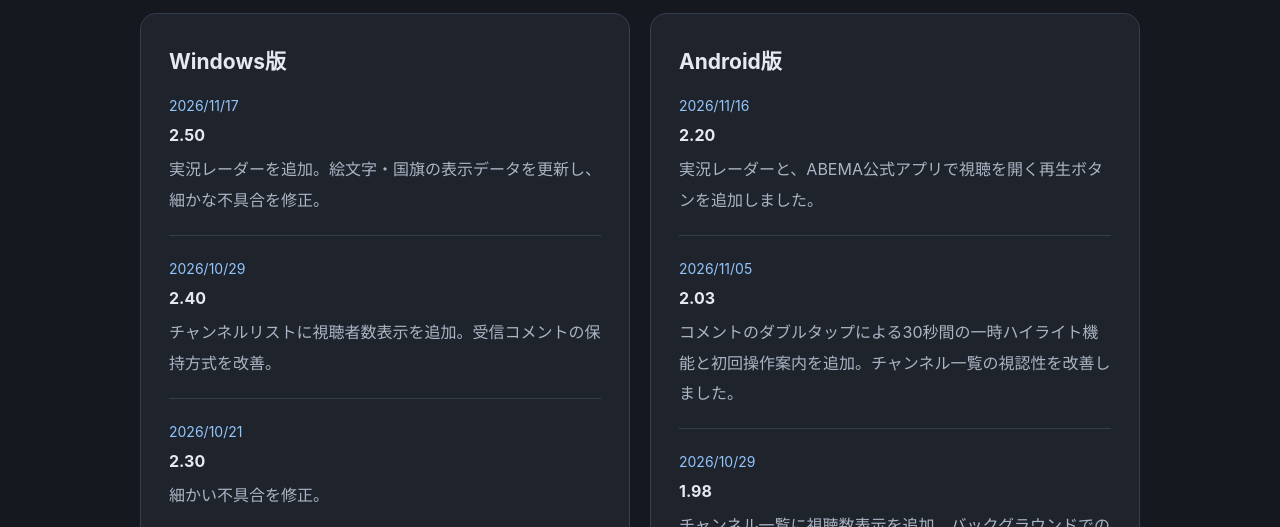
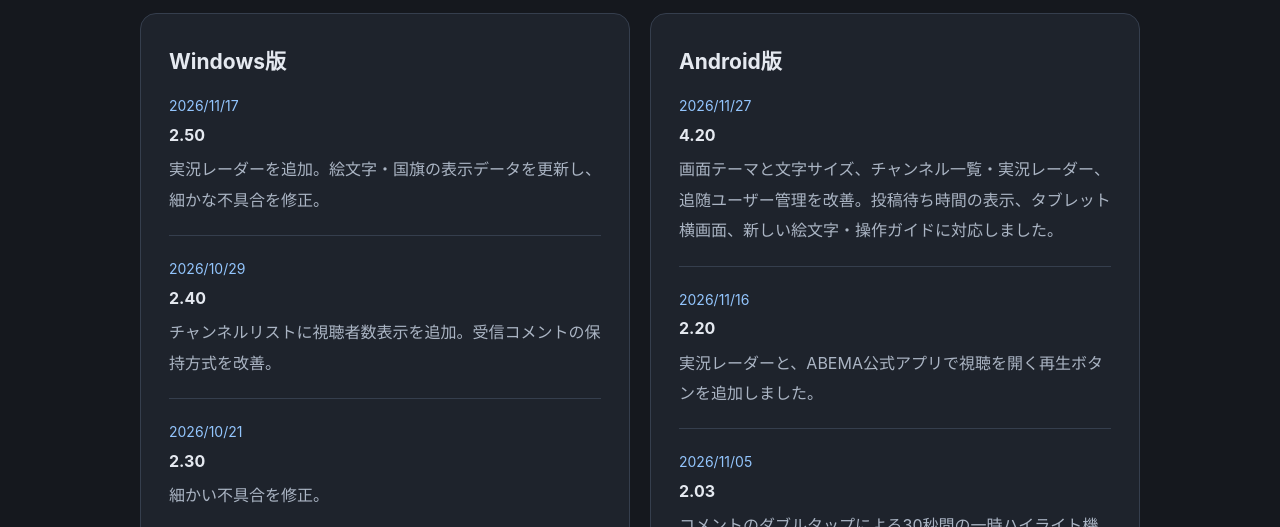
Before and after one commit to rikyatan/abema-comment-viewer-rt, a plain HTML site: page history.html in a window 1280 px wide. Shown: the part 229-756 px from the top of the page. Drawn offline with Linux system fonts and the light colour scheme.

Commit message:
Android版 4.20の更新履歴を追加

```diff
--- a/history.html
+++ b/history.html
@@ -339,6 +339,12 @@
           <h3>Android版</h3>
           <ul class="history">
             <li>
+              <time datetime="2026-11-27">2026/11/27</time>
+              <strong>4.20</strong>
+              <p>画面テーマと文字サイズ、チャンネル一覧・実況レーダー、追随ユーザー管理を改善。投稿待ち時間の表示、タブレット横画面、新しい絵文字・操作ガイドに対応しました。</p>
+            </li>
+
+            <li>
               <time datetime="2026-11-16">2026/11/16</time>
               <strong>2.20</strong>
               <p>実況レーダーと、ABEMA公式アプリで視聴を開く再生ボタンを追加しました。</p>
```
